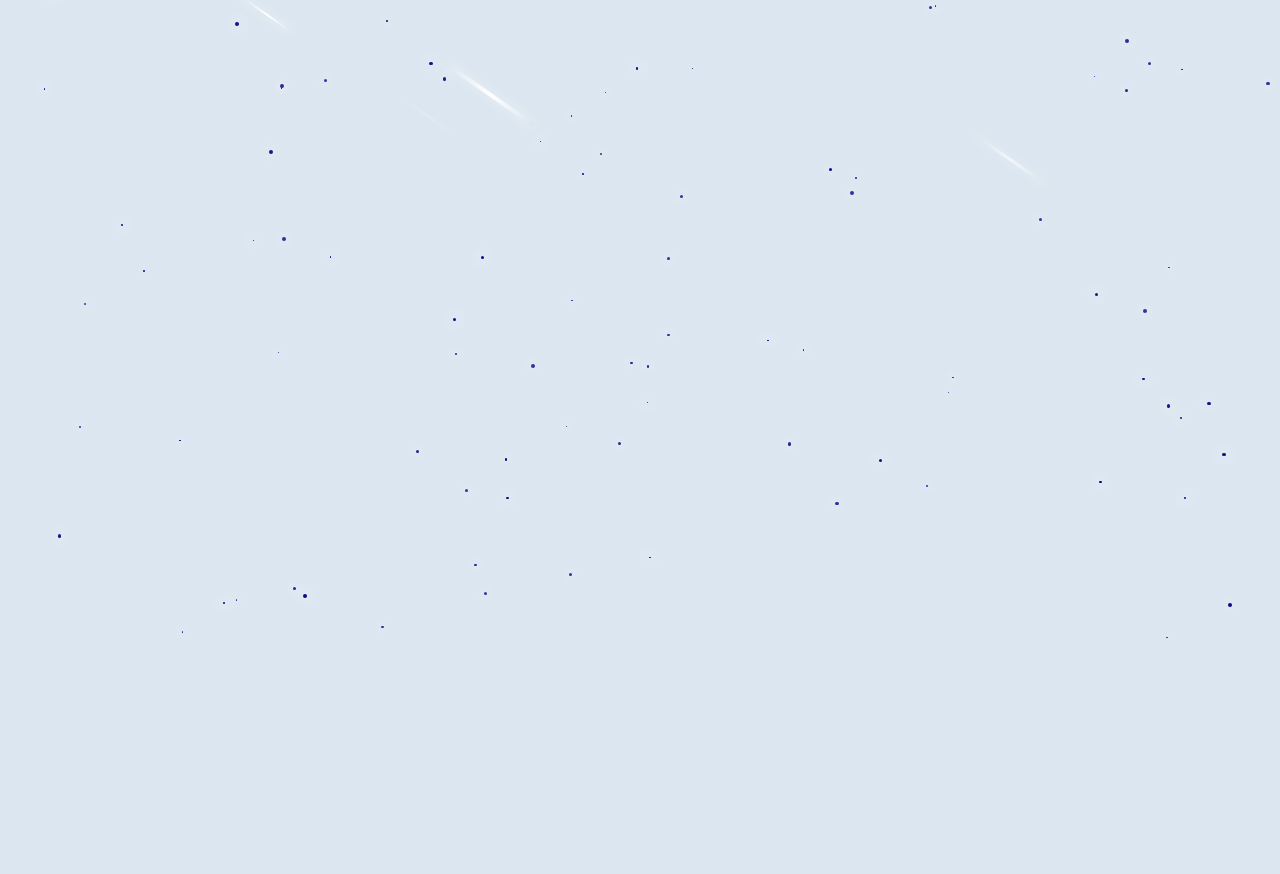
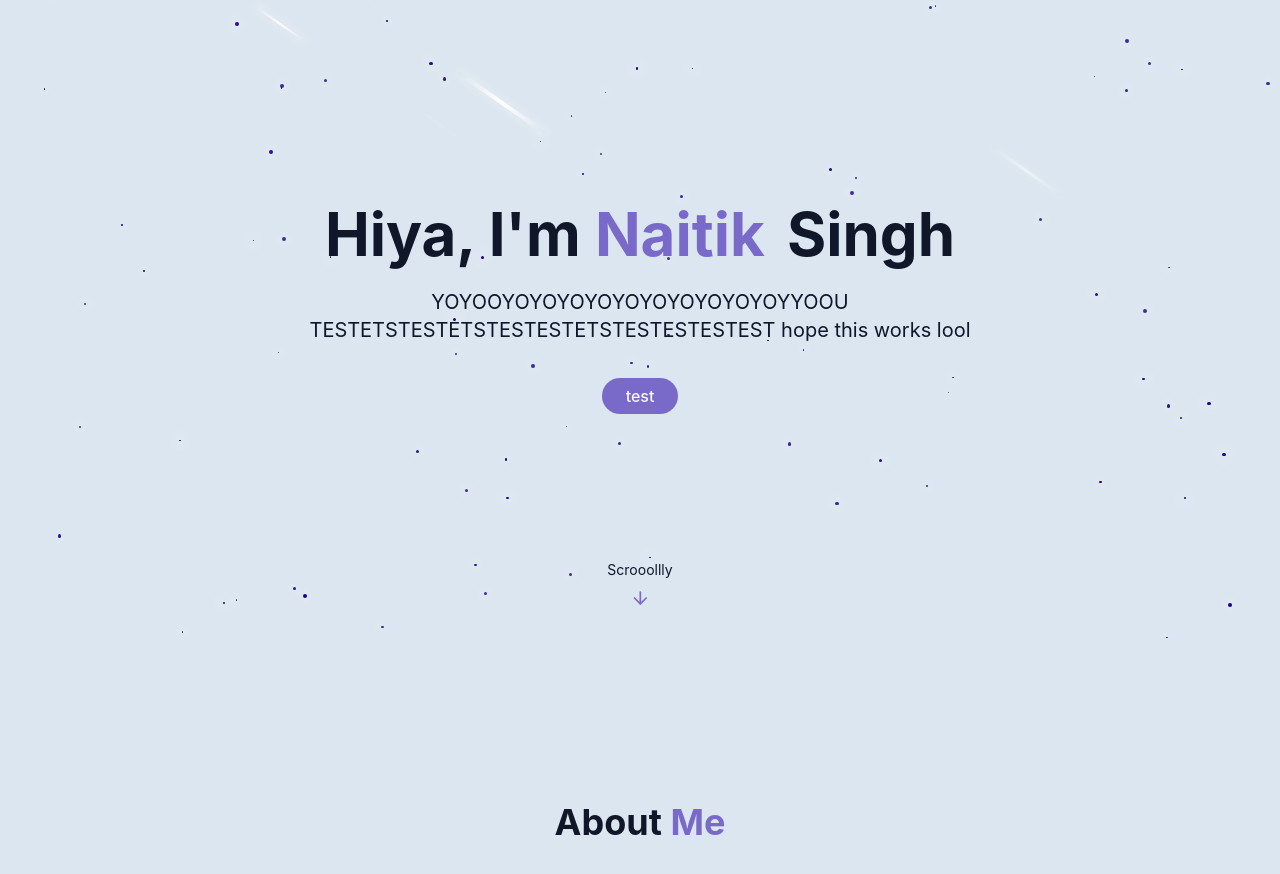
Before and after one commit to SSLTunezz/Personal-Portolio, a React (Vite) app: page / in a window 1280 px wide. Shown: the part 162-1036 px from the top of the page. Before the commit the page ends 800 px from the top, so only its background shows below. Built offline with nearby package versions, Linux system fonts and the light colour scheme.

Commit message:
Added the sections that were needed.

```diff
--- /dev/null
+++ b/src/Components/AboutMe.jsx
@@ -0,0 +1,16 @@
+
+
+export const AboutSection = () => {
+    return <section
+    id="about"
+    className={"py-24 px-4 relative"}>
+        {""}
+        <div className="container mx-auto max-w-5xl">
+            <h2 className="text-3xl md:text-4xl font-bold mb-12 text-center ">
+                About <span className={"text-primary"}>Me</span>
+            </h2>
+
+        </div>
+
+    </section>
+};
--- /dev/null
+++ b/src/Components/HeroSection.jsx
@@ -0,0 +1,38 @@
+import {ArrowDownIcon} from "lucide-react";
+
+export const HeroSection = () => {
+    return (
+        <section
+            id="hero"
+            className="relative min-h-screen flex flex-col items-center justify-center px-4"
+            >
+            <div className="container max-w-4xl ,x-auto text-center z-10">
+                <div className="space-y-6">
+                    <h1 className="text-4xl md:text-6xl font-bold tracking-light">
+                        <span className="opacity-0 animate-fade-in"> Hiya, I'm</span>
+                        <span className=" text-primary opacity-0 animate-fade-in-delay-1"> Naitik </span>
+                        <span className=" text-gradient ml-2 opacity-0 animate-fade-in-delay-2"> Singh </span>
+                    </h1>
+                    <p className="text-lg md:text-xl text-muted-foreground max-2-2xl mx-auto opacity-0 animate-fade-in-delay-3">
+                        YOYOOYOYOYOYOYOYOYOYOYOYOYYOOU TESTETSTESTETSTESTESTETSTESTESTESTEST hope this works lool
+                    </p>
+
+                    <div className="pt-4 opacity-0 animate-fade-in-delay-4">
+                        <a className="cosmic-button" href="#projects" >
+                            test
+
+                        </a>
+                    </div>
+
+                </div>
+
+            </div>
+
+            <div className="absolute bottom-23 left-1/2 transform -translate-x-1/2 flex flex-col items-center animate-bounce">
+                <span className="text-sm text-muted-foreground mb-2"> Scrooollly </span>
+                <ArrowDownIcon className="h-5 w-5 text-primary" />
+            </div>
+
+
+        </section>)
+}
--- a/src/Components/Navbar.jsx
+++ b/src/Components/Navbar.jsx
@@ -57,6 +57,7 @@
 
             <button onClick={() => setIsMenuOpen((prev) => !prev)}
                     className="md:hidden p-2 text-foreground z-50"
+                    aira-label={isMenuOpen ? "Close Menu" : "Open Menu"}
             >
                 {isMenuOpen ? < XIcon size={24} /> : <MenuIcon size={24} />} </button>
 
--- a/src/Pages/Home.jsx
+++ b/src/Pages/Home.jsx
@@ -1,6 +1,8 @@
 import {ThemeToggle} from "@/Components/ThemeToggle.jsx";
 import {StarBackground} from "@/Components/StarBackground.jsx";
 import {Navbar} from "@/Components/Navbar.jsx";
+import { HeroSection} from "@/Components/HeroSection.jsx";
+import { AboutSection} from "@/Components/AboutMe.jsx";
 
 export const Home = () => {
 
@@ -12,8 +14,11 @@
         <StarBackground />
         {/* Navbar */}
         <Navbar />
-
         {/* Main Content */}
+        <main>
+            <HeroSection />
+            <AboutSection />
+        </main>
 
         {/* Footer*/}
     </div>;
--- a/src/index.css
+++ b/src/index.css
@@ -20,6 +20,7 @@
   --animate-fade-in-delay-4: fade-in 0.7s ease-out 0.8s forwards;
   --animate-meteor: meteor 5s linear infinite;
 
+
   @keyframes float {
     0%, 100% {
   transform: translateY(0);
@@ -28,6 +29,9 @@
     transform: translateY(-10px);
   }
   }
+
+
+
 
   @keyframes pulse-subtle {
   0%, 100% {
@@ -148,7 +152,7 @@
   border: 1px solid transparent;
 }
 
-@utility cosmic {
+@utility cosmic-button {
   @apply px-6 py-2 rounded-full bg-primary text-primary-foreground font-medium
          transition-all duration-300 hover:shadow-[0_0_10px_rgba(139,92,246,0.5)]
          hover:scale-105 active:scale-95;
```
